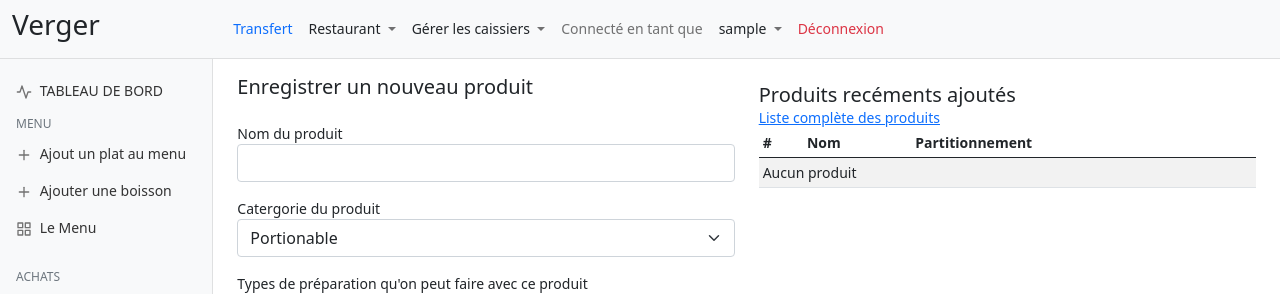
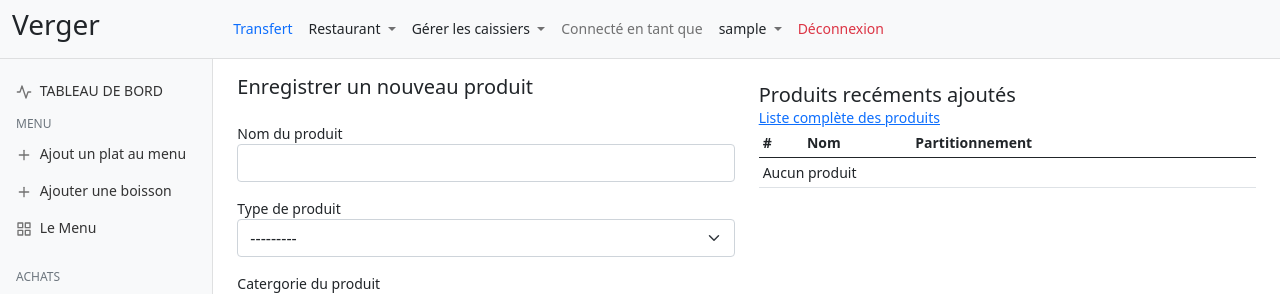
Before and after one commit to mono57/verger.stock-mgmt, a Django app: page /backoffice/product/add/ in a window 1280 px wide. Shown: the top 294 px of the page. Run offline with Django 3.2, Linux system fonts and the light colour scheme; the visitor is signed in with stand-in values (Sample User, id 1); data that the repository does not hold is empty; some libraries are stand-ins or nearby versions.

Commit message:
gestion des types de produit et des striped

```diff
--- a/backoffice/forms.py
+++ b/backoffice/forms.py
@@ -9,9 +9,10 @@ User = get_user_model()
 class ProductModelForm(forms.ModelForm):
     class Meta:
         model = Product
-        fields = ('name', 'category', 'partition')
+        fields = ('name', 'product_type', 'category', 'partition')
         widgets = {
             'name': forms.TextInput(attrs={'class': 'form-control'}),
+            'product_type': forms.Select(attrs={'class': 'form-select'}),
             'category': forms.Select(attrs={'class': 'form-select'}),
             'partition': forms.SelectMultiple(attrs={'class': 'form-select'}),
         }
--- a/backoffice/models.py
+++ b/backoffice/models.py
@@ -41,6 +41,12 @@ class PartitionFormulla(TimeStampedModel):
         return buying_qty * self.output / self.input
 
 
+class ProductType(TimeStampedModel):
+    name = models.CharField(
+        max_length=250,
+        verbose_name="Type de produit")
+
+
 class Product(TimeStampedModel):
     class ProductCategory(models.TextChoices):
         PORTIONABLE = "P", "Portionable"
@@ -62,6 +68,14 @@ class Product(TimeStampedModel):
         verbose_name='Types de préparation qu\'on peut faire avec ce produit',
         help_text='Appuyez sur Shift pour selectionner plusieurs')
 
+    product_type = models.ForeignKey(
+        ProductType,
+        blank=True,
+        on_delete=models.DO_NOTHING,
+        null=True,
+        verbose_name="Type de produit"
+    )
+
     @property
     def is_portionable(self):
         return self.ProductCategory.PORTIONABLE == self.category
@@ -72,7 +86,6 @@ class Product(TimeStampedModel):
 
     def __str__(self):
         return self.name
-
 
 class Portion(TimeStampedModel):
     stock_store = models.IntegerField(default=0)
--- a/backoffice/templates/backoffice/product_form.html
+++ b/backoffice/templates/backoffice/product_form.html
@@ -14,20 +14,15 @@
     </div>
     <form method="post">
         {% csrf_token %}
+
+        {% for input in form %}
         <div class="mb-3">
-            <label for="{{form.name.name}}">{{form.name.label}}</label>
-            {{form.name}}
+            <label for="{{input.name}}">{{input.label}}</label>
+            {{input}}
         </div>
 
-        <div class="mb-3">
-            <label for="{{form.category.name}}">{{form.category.label}}</label>
-            {{form.category}}
-        </div>
+        {% endfor %}
 
-        <div class="mb-3">
-            <label for="{{form.partition.name}}">{{form.partition.label}}</label>
-            {{form.partition}}
-        </div>
 
         <div class="mb-3 d-flex align-items-center">
             <button class="btn btn-dark" type="submit">Enregistrer</button>
@@ -41,7 +36,7 @@
     <h1 class="h5 mt-2 mb-0">Produits recéments ajoutés </h1>
     <a href="">Liste complète des produits</a>
     <div class="table-responsive">
-        <table class="table table-striped table-sm">
+        <table class="table table-sm">
             <thead>
                 <tr>
                     <th>#</th>
--- a/backoffice/templates/backoffice/product_list.html
+++ b/backoffice/templates/backoffice/product_list.html
@@ -8,7 +8,7 @@
         <a href="{% url 'backoffice:product-add' %}">Ajouter un produit</a>
     </div>
     <div class="table-responsive">
-        <table class="table table-striped table-sm">
+        <table class="table table-sm">
             <thead>
                 <tr>
                     <th>#</th>
--- a/backoffice/templates/backoffice/room_list.html
+++ b/backoffice/templates/backoffice/room_list.html
@@ -10,7 +10,7 @@
         <a href="{% url 'backoffice:room-add' %}">Ajouter une nouvelle salle</a>
     </div>
     <div class="table-responsive">
-        <table class="table table-striped table-sm">
+        <table class="table table-sm">
             <thead>
                 <tr>
                     <th>#</th>
```
Also changed, not shown: backoffice/migrations/0010_auto_20210226_1602.py (added), backoffice/migrations/0011_auto_20210226_1612.py (added).
